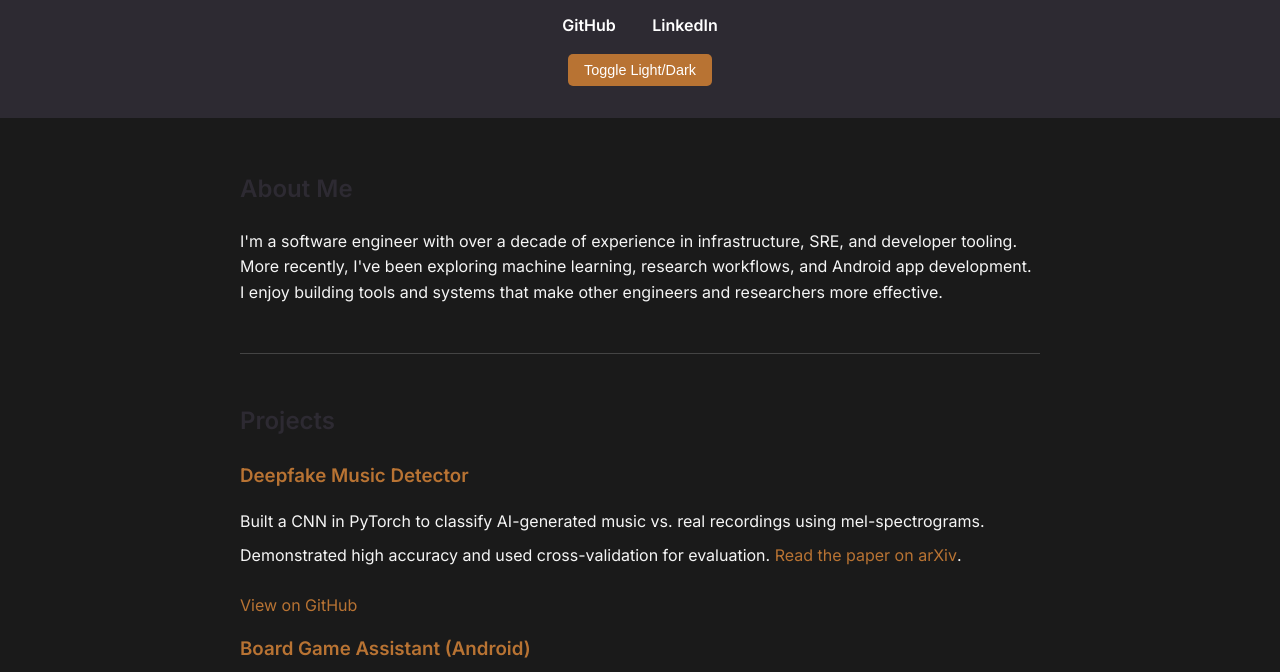
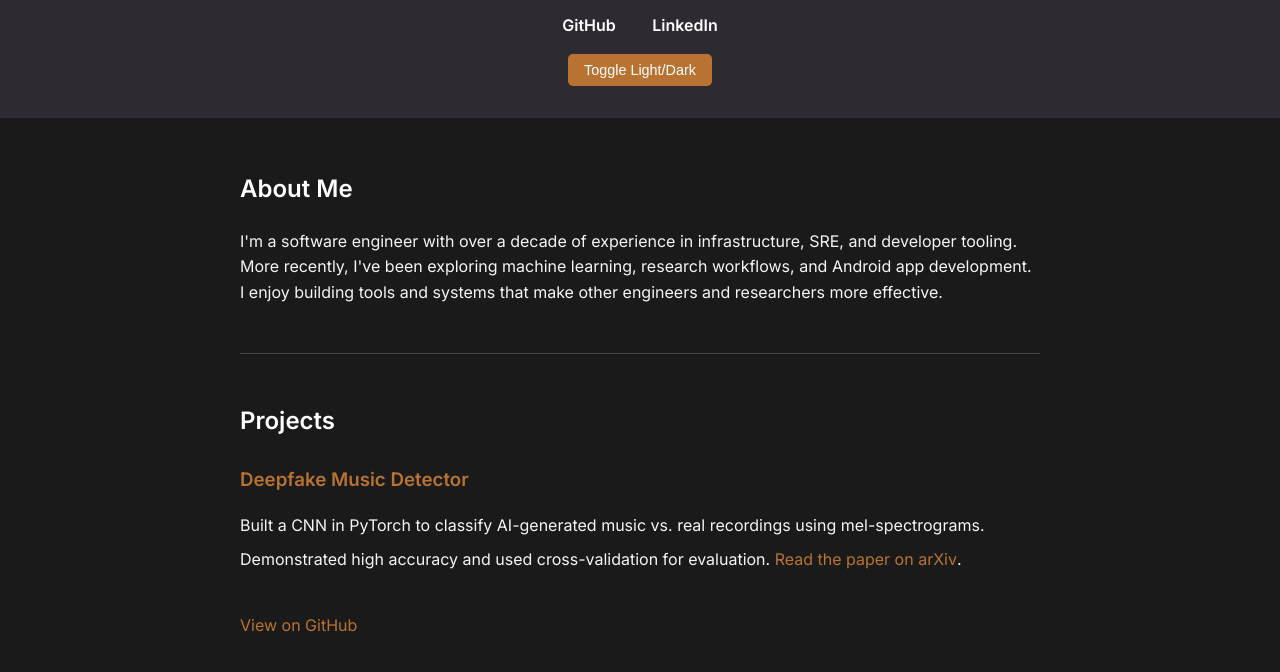
Before and after one commit to nicksunday/nicksunday.github.io, a plain HTML site: page index.html in a window 1280 px wide. Both pictures are taken after a click on the button "Toggle Light/Dark". Shown: the part 128-800 px from the top of the page. Drawn offline with Linux system fonts and the light colour scheme.

Commit message:
Slight tweaks for readability

```diff
--- a/style.css
+++ b/style.css
@@ -6,6 +6,7 @@
   --color-accent: #2d2a32; /* Midnight gray */
   --color-link: #b87333; /* Copper */
   --color-border: #dddddd;
+  --color-heading: #2d2a32;
 }
 
 body.dark-mode {
@@ -14,6 +15,7 @@ body.dark-mode {
   --color-accent: #2d2a32;
   --color-link: #b87333;
   --color-border: #444444;
+  --color-heading: #ffffff;
 }
 
 body {
@@ -77,17 +79,18 @@ section {
 }
 
 h2 {
-  color: var(--color-accent);
+  color: var(--color-heading);
 }
 
 .project h3 {
-  margin-top: 1rem;
+  margin-top: 1.5rem;
   color: var(--color-link);
 }
 
 .project a {
   display: inline-block;
   margin-top: 0.5rem;
+  margin-bottom: 1rem;
   color: var(--color-link);
   text-decoration: none;
 }
```
